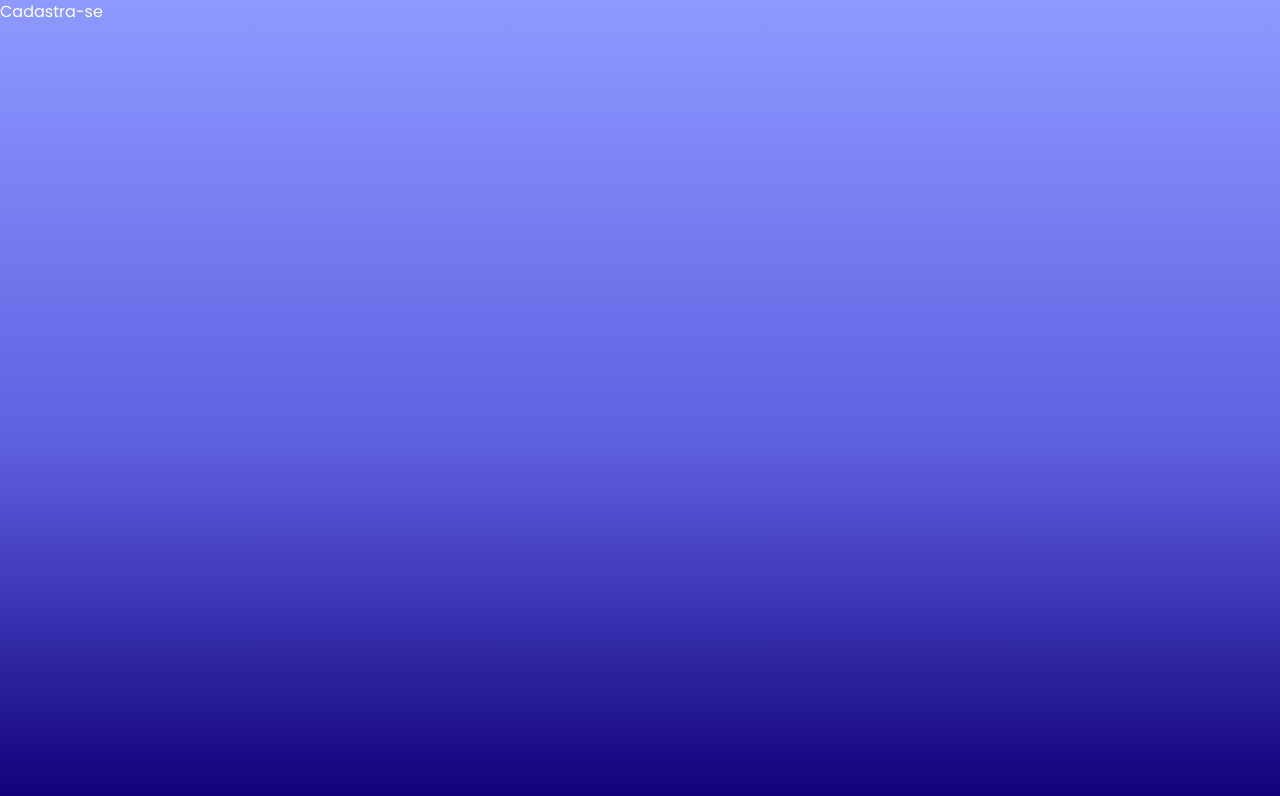
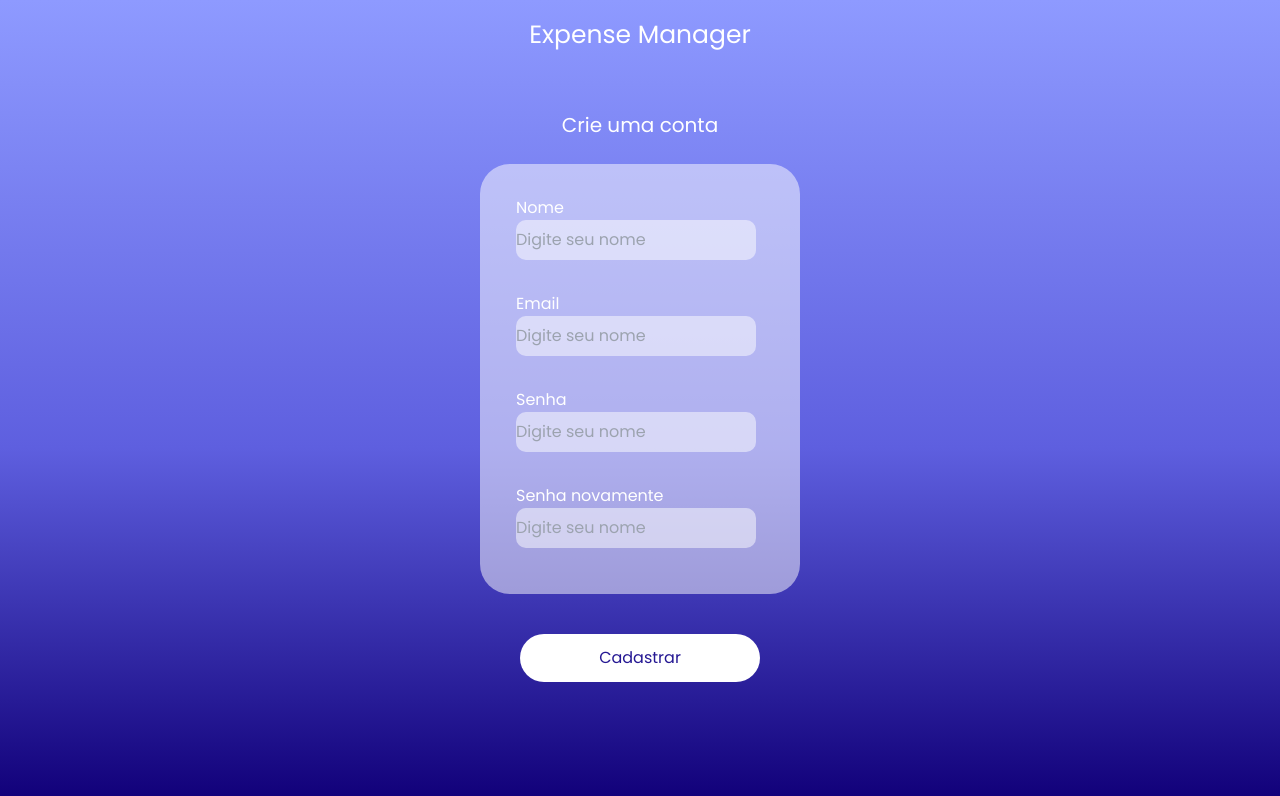
Before and after one commit to CaioNunes1/front-expense-manager, a React (Vite) app: page /SignUp in a window 1280 px wide. Shown: the top 796 px of the page. Built offline with nearby package versions, Linux system fonts and the light colour scheme.

Commit message:
feature/visual part finished in Signup

```diff
--- a/src/pages/SignIn.tsx
+++ b/src/pages/SignIn.tsx
@@ -51,6 +51,7 @@ const SignIn = () => {
 
     <div className="flex justify-center">
         <div className="flex flex-col justify-center relative top-20">
+            <h2 className="flex justify-center mb-5 text-20px">Entre na sua conta</h2>
             <form onSubmit={handleLogin}>
                     <div id='white-transparent-container'className="flex flex-col h-72 w-80 " style={{background:'rgba(255, 255, 255, 0.5)',borderRadius:'25px'}}>
 
@@ -75,7 +76,7 @@ const SignIn = () => {
                 </form>
 
             <div className="flex relative top-20 justify-center">
-                <a href="SignUp" className="hover:bg-gray-400 p-2 rounded">Não tem cadastro? Cadastra-se Aqui </a>
+                <a href="SignUp" className="hover:bg-gray-400 p-2 rounded">Não tem cadastro? Cadastre-se Aqui </a>
             </div>
         </div>
       </div>
--- a/src/pages/SignUp.tsx
+++ b/src/pages/SignUp.tsx
@@ -2,8 +2,48 @@ import React from 'react'
 
 const SignUp = () => {
   return (
-    <div>
-      Cadastra-se
+    <div className='flex flex-col'>
+      <h1 className='flex justify-center text-25px mt-4'>Expense Manager</h1>
+      <div className='flex justify-center relative top-20'>
+        <div className='flex flex-col'>
+          <form action="">
+            <h2 className='flex justify-center relative bottom-6 text-20px'>Crie uma conta</h2>
+
+            <div className='flex flex-col w-80' style={{height:'430px',background:'rgba(255,255,255,0.5)', borderRadius:'30px'}}>
+              <div className="flex flex-col relative left-9 top-8" style={{position:"relative",}}>
+                <label htmlFor="">Nome</label>
+                <input type="text" placeholder="Digite seu nome" className="h-10 w-60 "
+                style={{borderRadius:'10px', color:'black', background:'rgba(255, 255, 255, 0.5)'}} />
+              </div>
+
+              <div className="flex flex-col relative left-9 top-16" style={{position:"relative",}}>
+                <label htmlFor="">Email</label>
+                <input type="text" placeholder="Digite seu nome" className="h-10 w-60 "
+                style={{borderRadius:'10px', color:'black', background:'rgba(255, 255, 255, 0.5)'}} />
+              </div>
+
+              <div className="flex flex-col relative left-9 top-24" style={{position:"relative",}}>
+                <label htmlFor="">Senha</label>
+                <input type="password" placeholder="Digite seu nome" className="h-10 w-60 "
+                style={{borderRadius:'10px', color:'black', background:'rgba(255, 255, 255, 0.5)'}} />
+              </div>
+
+              <div className="flex flex-col relative left-9 top-32" style={{position:"relative",}}>
+                <label htmlFor="">Senha novamente</label>
+                <input type="password" placeholder="Digite seu nome" className="h-10 w-60 "
+                style={{borderRadius:'10px', color:'black', background:'rgba(255, 255, 255, 0.5)'}} />
+              </div>
+
+            </div>
+
+            <div id='Button' className="flex justify-center relative top-10">
+              <button className="h-12 w-60 bg-white hover:bg-gray-300"
+              style={{color:'#251893', borderRadius:'40px'}} >Cadastrar</button>
+            </div>
+        </form>
+
+        </div>
+      </div>
     </div>
   )
 }
--- a/tailwind.config.js
+++ b/tailwind.config.js
@@ -7,6 +7,7 @@ export default {
   theme: {
     extend: {
       fontSize:{
+        '20px':'20px',
         '25px':'25px',
         '30px':'30px',
       },
```
